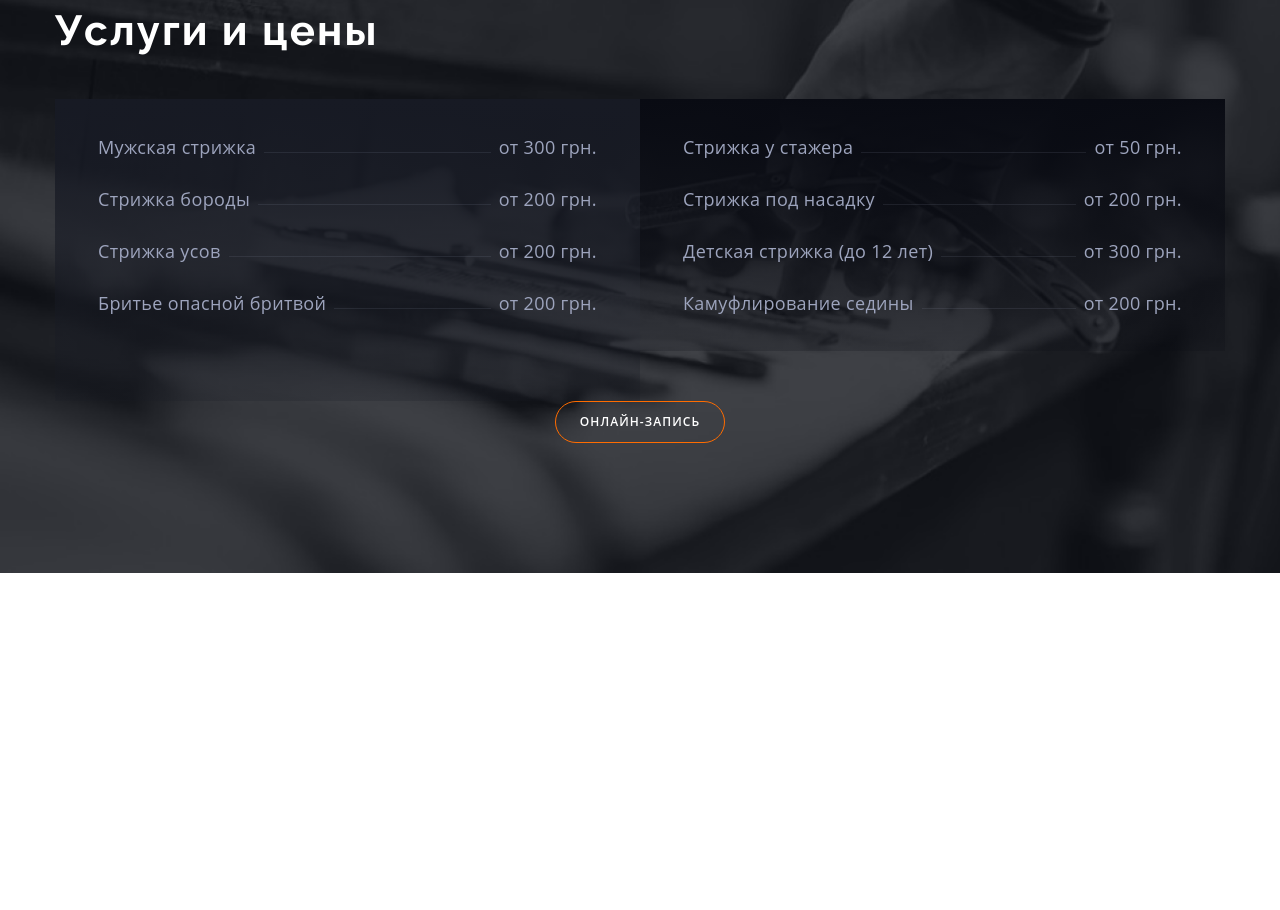
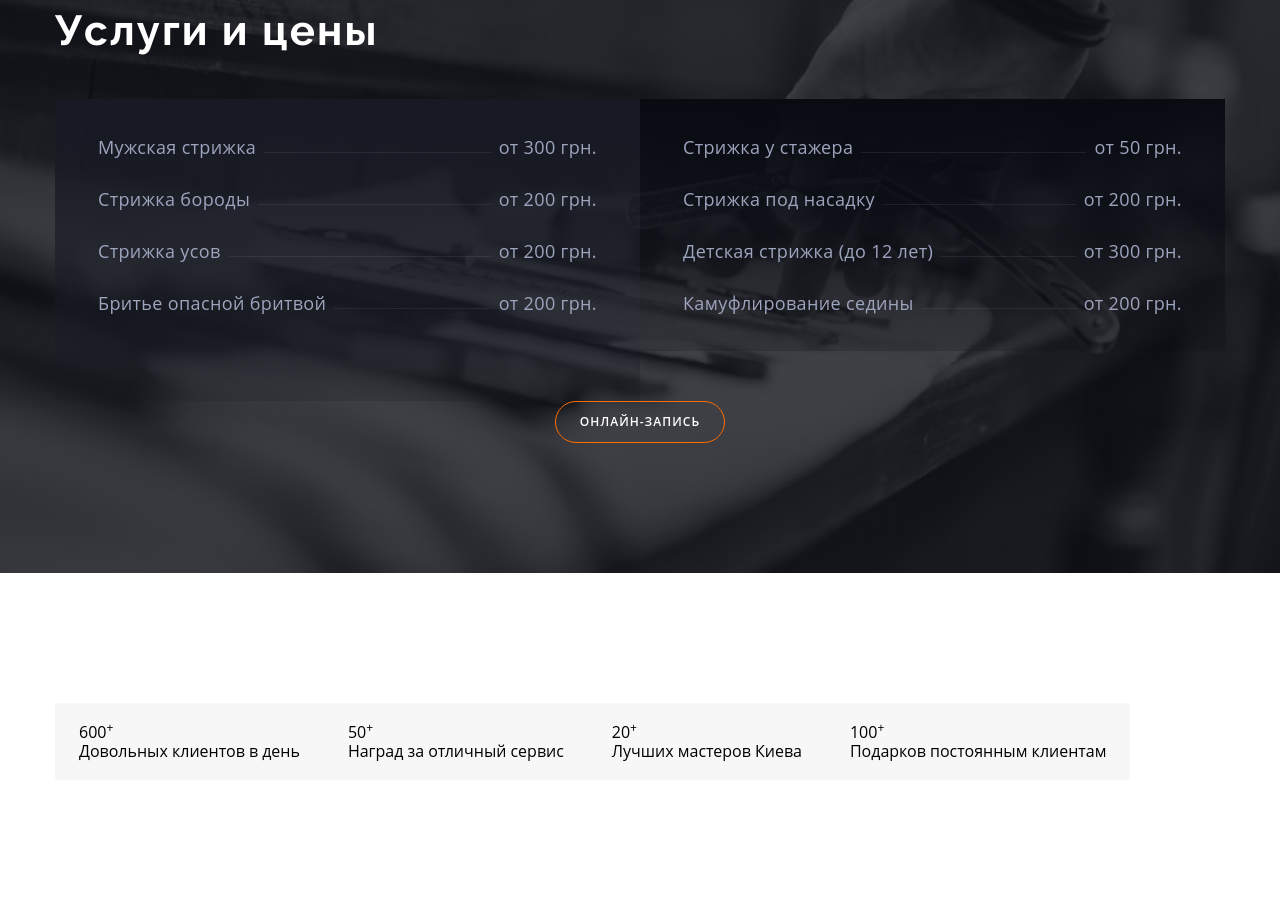
Before and after one commit to repro-tetris/barbershop, a plain HTML site: page index.html in a window 1280 px wide. Shown: the part 1544-2454 px from the top of the page. Before the commit the page ends 2117 px from the top, so only its background shows below. Drawn offline with nearby package versions, Linux system fonts and the light colour scheme.

Commit message:
adding section why we

```diff
--- a/css/style.css
+++ b/css/style.css
@@ -434,3 +434,19 @@ a {
 }
 
 /* #endregion */
+/* #region WhyWe? */
+.whywe {
+  padding-top: 130px;
+  padding-bottom: 130px;
+}
+
+.achives-list {
+  display: flex;
+  flex-wrap: wrap;
+}
+
+.achives-item {
+  padding: 20px 24px;
+  background-color: #f7f7f7;
+}
+/* #endregion */
--- a/index.html
+++ b/index.html
@@ -191,7 +191,28 @@
         </section>
         <!-- #endregion -->
         <!-- #region WhyWe? -->
-
+        <section class="whywe">
+          <div class="container">
+            <ul class="achives-list">
+              <li class="achives-item">
+                <p class="achive-title">600<sup>+</sup></p>
+                <p class="achives-text">Довольных клиентов в день</p>
+              </li>
+              <li class="achives-item">
+                <p class="achive-title">50<sup>+</sup></p>
+                <p class="achives-text">Наград за отличный сервис</p>
+              </li>
+              <li class="achives-item">
+                <p class="achive-title">20<sup>+</sup></p>
+                <p class="achives-text">Лучших мастеров Киева</p>
+              </li>
+              <li class="achives-item">
+                <p class="achive-title">100<sup>+</sup></p>
+                <p class="achives-text">Подарков постоянным клиентам</p>
+              </li>
+            </ul>
+          </div>
+        </section>
         <!-- #endregion -->
       </div>
     </main>
```
